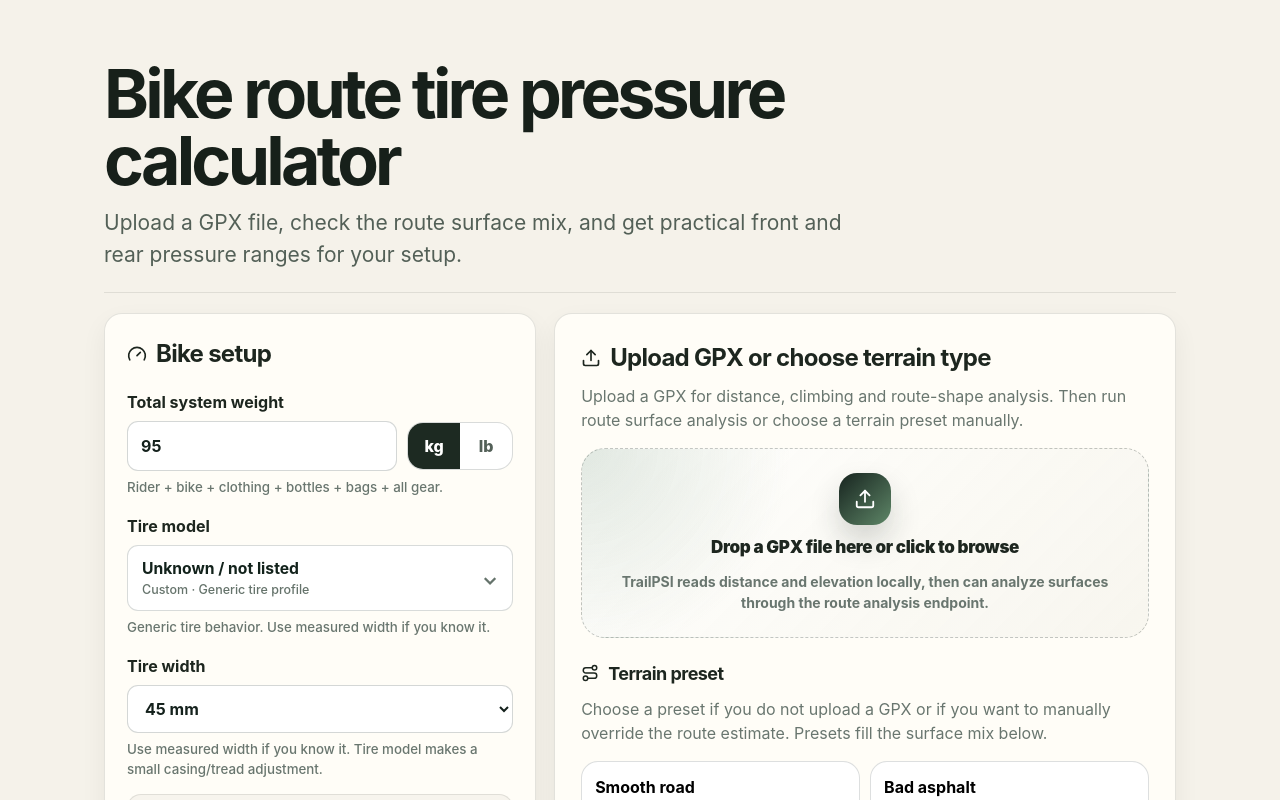
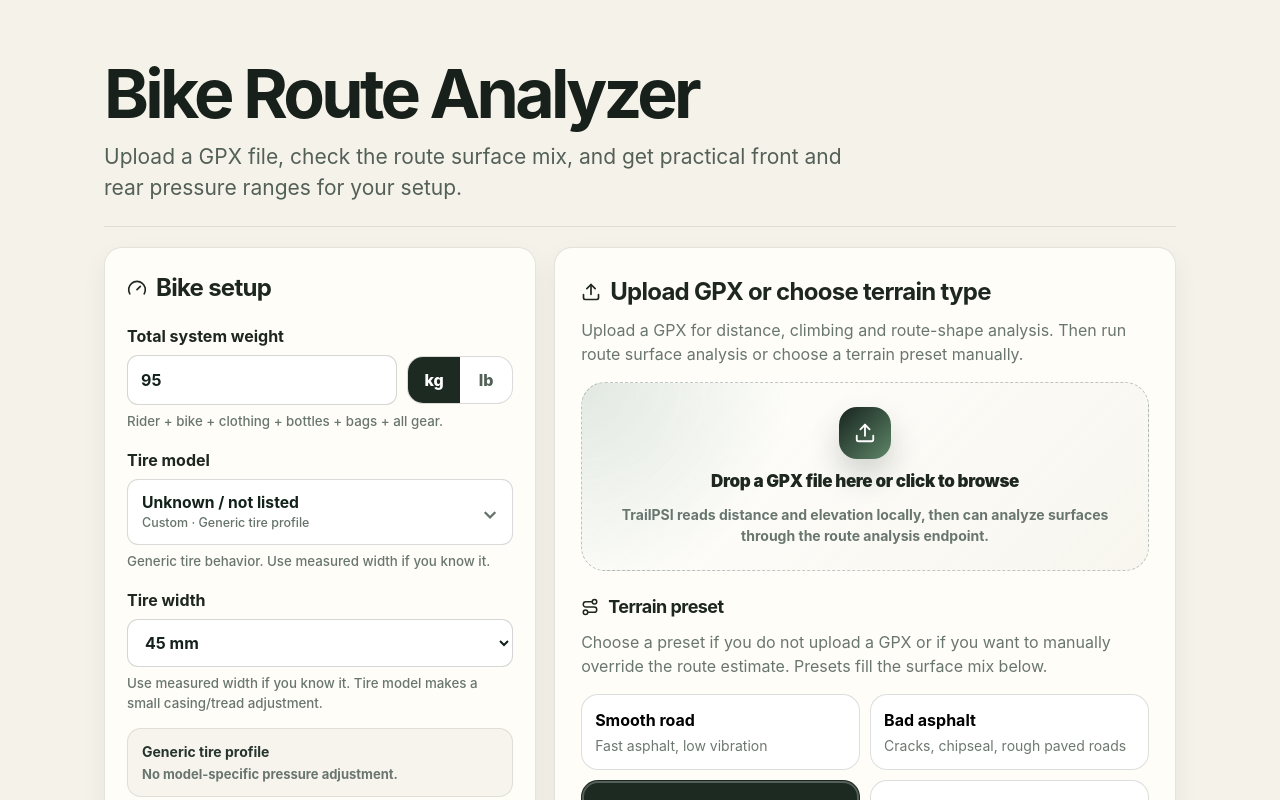
Before and after one commit to Poskiparta/trailpsi, a React (Vite) app: page / in a window 1280 px wide. Shown: the top 800 px of the page. Built offline with nearby package versions, Linux system fonts and the light colour scheme.

Commit message:
Update headline to Bike Route Analyzer

```diff
--- a/src/main.jsx
+++ b/src/main.jsx
@@ -3132,7 +3132,7 @@ function App() {
   return (
     <main>
       <section className="hero">
-        <h1>Bike route tire pressure calculator</h1>
+        <h1>Bike Route Analyzer</h1>
         <p className="lead">Upload a GPX file, check the route surface mix, and get practical front and rear pressure ranges for your setup.</p>
       </section>
 
```
Also changed, not shown: 3 other files (tests, documents, lock files or other folders).
